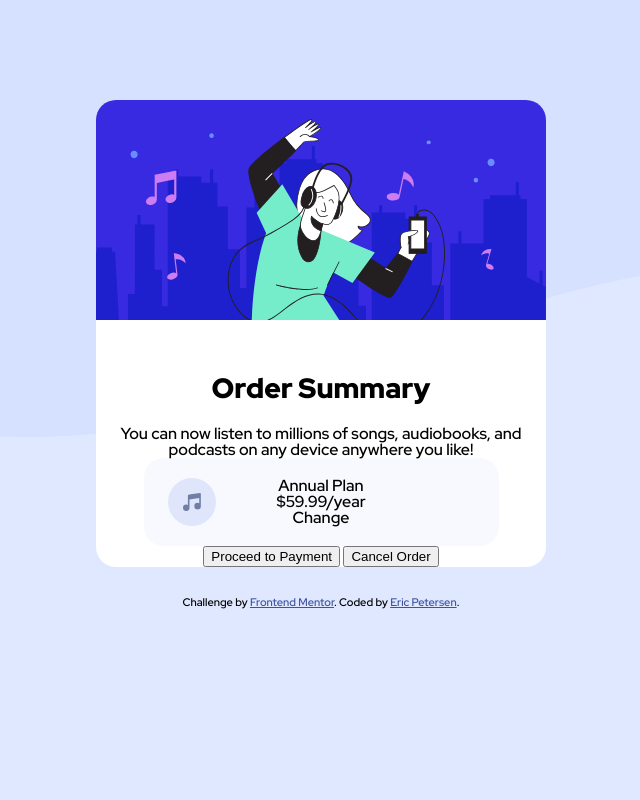
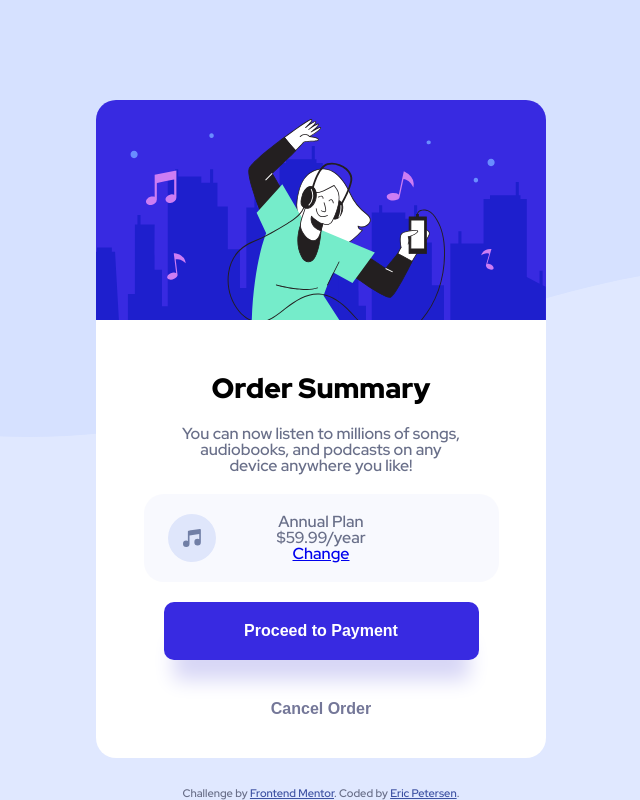
Before and after one commit to epmd/web-tutorials, a plain HTML site: page order-summary-component-main/index.html in a window 1280 px wide. Shown: the whole page, without its empty margins (319-959 px from the left). Drawn offline with Linux system fonts and the light colour scheme.

Commit message:
updating styles

```diff
--- a/order-summary-component-main/css/main-styles.css
+++ b/order-summary-component-main/css/main-styles.css
@@ -60,12 +60,33 @@ body {
     font-family: 'Red_Hat_Display', 'Times New Roman', Times, serif;
     font-weight: 500;
     font-size: 16px;
-    background: url('../images/pattern-background-desktop.svg') top left no-repeat #e0e8ff;
+    background: url('../images/pattern-background-desktop.svg') top left repeat-x #e0e8ff;
     margin-top: 100px;
     text-align: center;
+    color: #696f89;
+}
+.main-copy {
+    padding: 0 18% 20px;
 }
 a, button {
     cursor: pointer;
+}
+button {
+    width: 70%;
+    background-color: #382ae1;
+    color: #FFF;
+    border: none;
+    padding: 20px 0;
+    border-radius: 10px;
+    margin-top: 20px;
+    font-weight: 900;
+    font-size: 1em;
+    box-shadow: 0px 30px 20px -10px #d7d6f6;
+}
+.cancel {
+    background-color: transparent;
+    color: #747798;
+    box-shadow: none;
 }
 .content-wrapper {
     width: 450px;
@@ -73,11 +94,13 @@ a, button {
     border-radius: 20px;
     margin: 0 auto 30px;
     padding-top: 220px;
+    padding-bottom: 20px;
 }
 h1 {
     font-weight: 900;
     font-size: 1.75em;
     padding: 54px 0 24px 0;
+    color: #000;
 }
 .cost-wrapper {
     margin: 0 auto;
--- a/order-summary-component-main/index.html
+++ b/order-summary-component-main/index.html
@@ -19,16 +19,16 @@
 <div class="content-wrapper">
   <h1>Order Summary</h1>
 
-  <p class="">You can now listen to millions of songs, audiobooks, and podcasts on any
+  <p class="main-copy">You can now listen to millions of songs, audiobooks, and podcasts on any
   device anywhere you like!</p>
   <div class="cost-wrapper">
   <p class="">Annual Plan</p>
   <p class="">$59.99/year</p>
-  <p class="">Change</p>
+  <a class="" href="#">Change</a>
   </div>
 
   <button class="">Proceed to Payment</button>
-  <button class="">Cancel Order</button>
+  <button class="cancel">Cancel Order</button>
 </div>
   <div class="attribution">
     Challenge by <a href="https://www.frontendmentor.io?ref=challenge" target="_blank">Frontend Mentor</a>.
```
